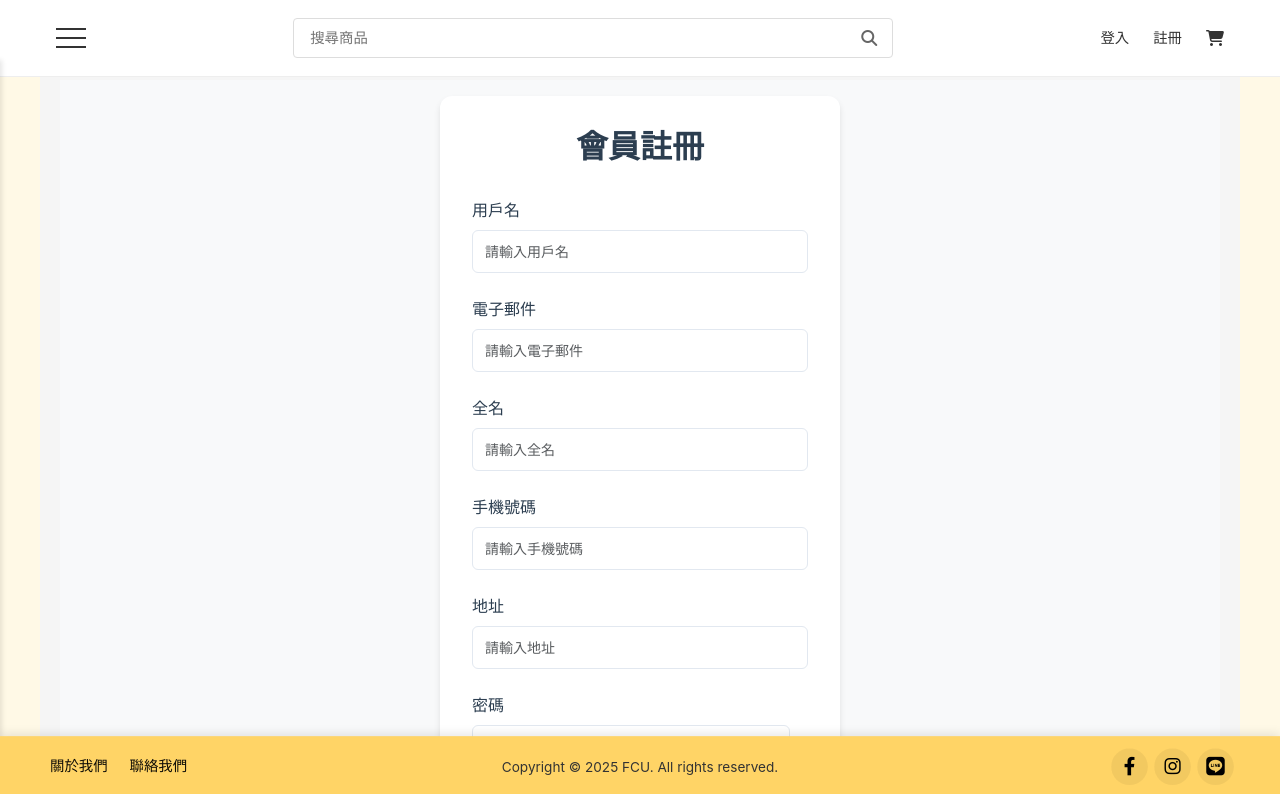
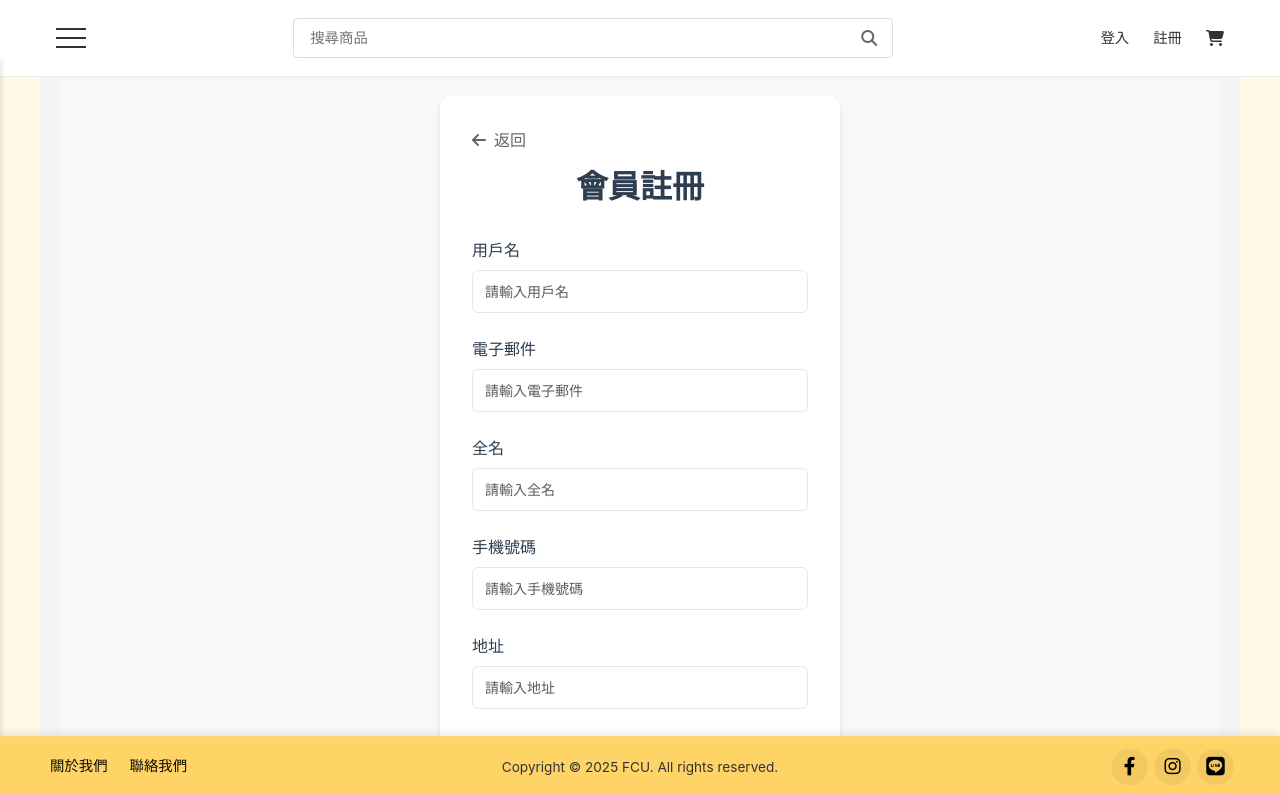
Before and after one commit to d1204429/ilivenew, a Vue app: page /register in a window 1280 px wide. Shown: the top 794 px of the page. Built offline with nearby package versions, Linux system fonts and the light colour scheme.

Commit message:
ux init RegisterView.vue

```diff
--- a/src/views/user/RegisterView.vue
+++ b/src/views/user/RegisterView.vue
@@ -1,6 +1,12 @@
 <template>
   <div class="register-view">
     <div class="register-container">
+      <div class="back-link">
+        <a @click="handleBack">
+          <i class="fas fa-arrow-left"></i> 返回
+        </a>
+      </div>
+
       <h2 class="register-title">會員註冊</h2>
 
       <div v-if="globalError" class="error-message">
@@ -77,6 +83,13 @@ const router = useRouter()
       { id: 'password', label: '密碼', type: 'password', placeholder: '請輸入密碼' },
       { id: 'confirmPassword', label: '確認密碼', type: 'password', placeholder: '請再次輸入密碼' }
     ]
+const handleBack = () => {
+  if (window.history.length > 2) {
+    router.go(-1)
+  } else {
+    router.push('/')
+  }
+}
 
     const formData = reactive({
       username: '',
@@ -341,4 +354,25 @@ label {
     font-size: 1.5rem;
   }
 }
+.back-link {
+  margin-bottom: 1rem;
+}
+
+.back-link a {
+  display: inline-flex;
+  align-items: center;
+  color: #666;
+  cursor: pointer;
+  text-decoration: none;
+  transition: color 0.3s ease;
+}
+
+.back-link a:hover {
+  color: #4299e1;
+}
+
+.back-link i {
+  margin-right: 0.5rem;
+}
+
 </style>
```
